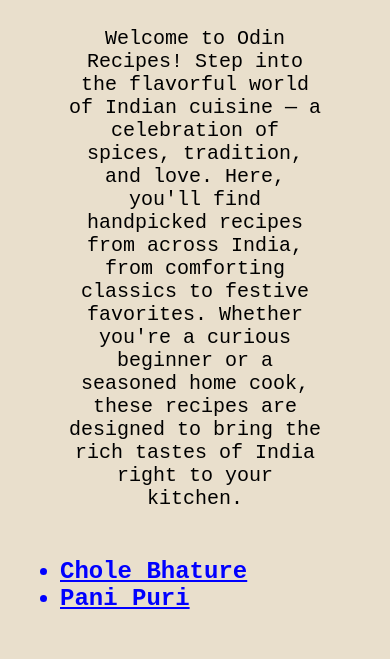
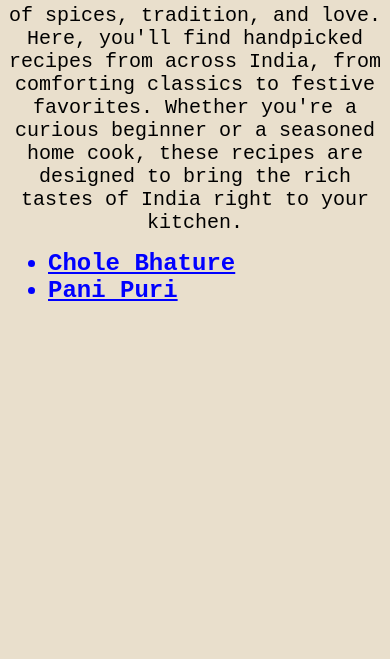
Before and after one commit to piyushkeshri8912/odin-recipes, a plain HTML site: page index.html in a window 390 px wide. Shown: the part 185-844 px from the top of the page. Drawn offline with Linux system fonts and the light colour scheme.

Commit message:
small change in margin to adjust according to mobile

```diff
--- a/style.css
+++ b/style.css
@@ -1,6 +1,6 @@
 body{
     background-color: rgb(233, 223, 204);
-    padding: 12px;
+    padding: auto;
 }
 h1{
     text-align: center;
@@ -9,7 +9,7 @@ h1{
 }
 #intro{
     text-align: center;
-    margin: 48px;
+    margin: auto;
     font-family: monospace;
     font-size: 20px;
     color: black;
```
